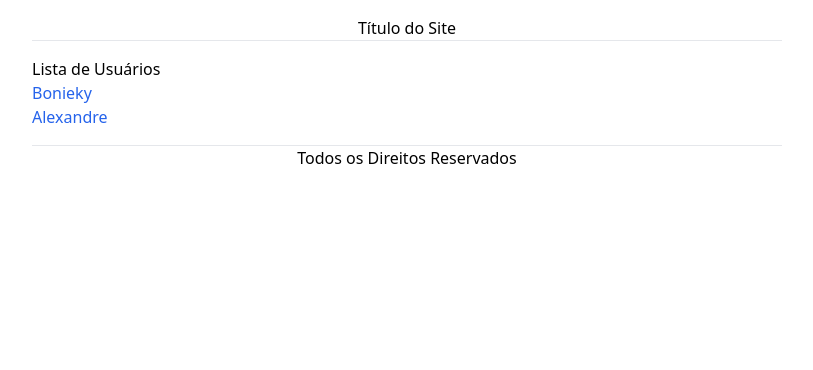
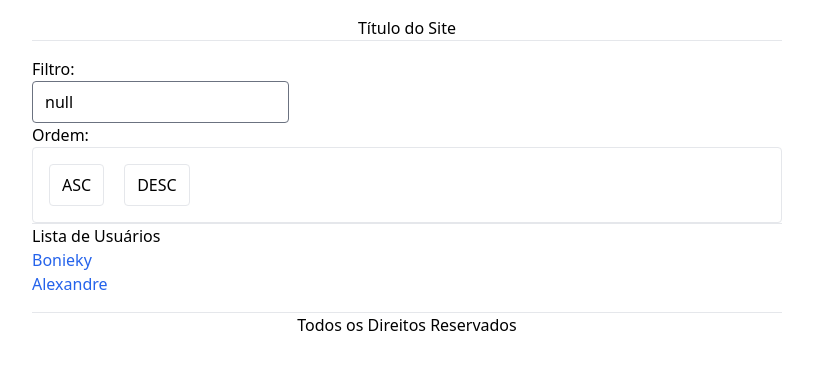
Before and after one commit to gafanhotoalexandre/pequenos-projetos, a React (Vite) app in the folder routing-b7web/: page /sobre in a window 1280 px wide. Shown: the top 370 px of the page, without its empty margins (233-1046 px from the left). Built offline with nearby package versions, Linux system fonts and the light colour scheme.

Commit message:
brincando com parametros de query

```diff
--- a/routing-b7web/src/pages/About.tsx
+++ b/routing-b7web/src/pages/About.tsx
@@ -1,8 +1,51 @@
-import { Link } from 'react-router-dom';
+import { useState, useEffect } from 'react';
+import { Link, useSearchParams } from 'react-router-dom';
 
 export function About() {
+  const [inputFilter, setInputFilter] = useState('');
+  const [searchParams, setSearchParams] = useSearchParams();
+
+  useEffect(() => setInputFilter(String(searchParams.get('filter'))), []);
+
+  function setOrder(order: 'asc' | 'desc') {
+    searchParams.set('order', order);
+    setSearchParams(searchParams);
+  }
+
+  function setFilter(searchFilter: string) {
+    searchParams.set('filter', searchFilter);
+    setSearchParams(searchParams);
+  }
+
+  function handleChangeFilter(e: React.ChangeEvent<HTMLInputElement>) {
+    setInputFilter(e.target.value);
+    setFilter(e.target.value);
+  }
+
   return (
     <div>
+      Filtro: {searchParams.get('filter')} <br />
+      <section>
+        <input
+          type="text"
+          className="rounded"
+          onChange={handleChangeFilter}
+          value={inputFilter}
+        />
+      </section>
+      Ordem: {searchParams.get('order')}
+      <section className="border rounded p-4 flex items-center gap-5 transition-all">
+        <button
+          className="px-3 py-2 border rounded hover:border-gray-500 transition-all"
+          onClick={() => setOrder('asc')}
+        >ASC</button>
+        <button
+          className="px-3 py-2 border rounded hover:border-gray-500 transition-all"
+          onClick={() => setOrder('desc')}
+        >DESC</button>
+      </section>
+
+      <hr />
       <p>Lista de Usuários</p>
 
       <ul>
@@ -11,6 +54,7 @@ export function About() {
             className="text-blue-600 hover:text-blue-500 transition-all"
           >Bonieky</Link>
         </li>
+
         <li>
           <Link to="/sobre/alexandre"
             className="text-blue-600 hover:text-blue-500 transition-all"
```
